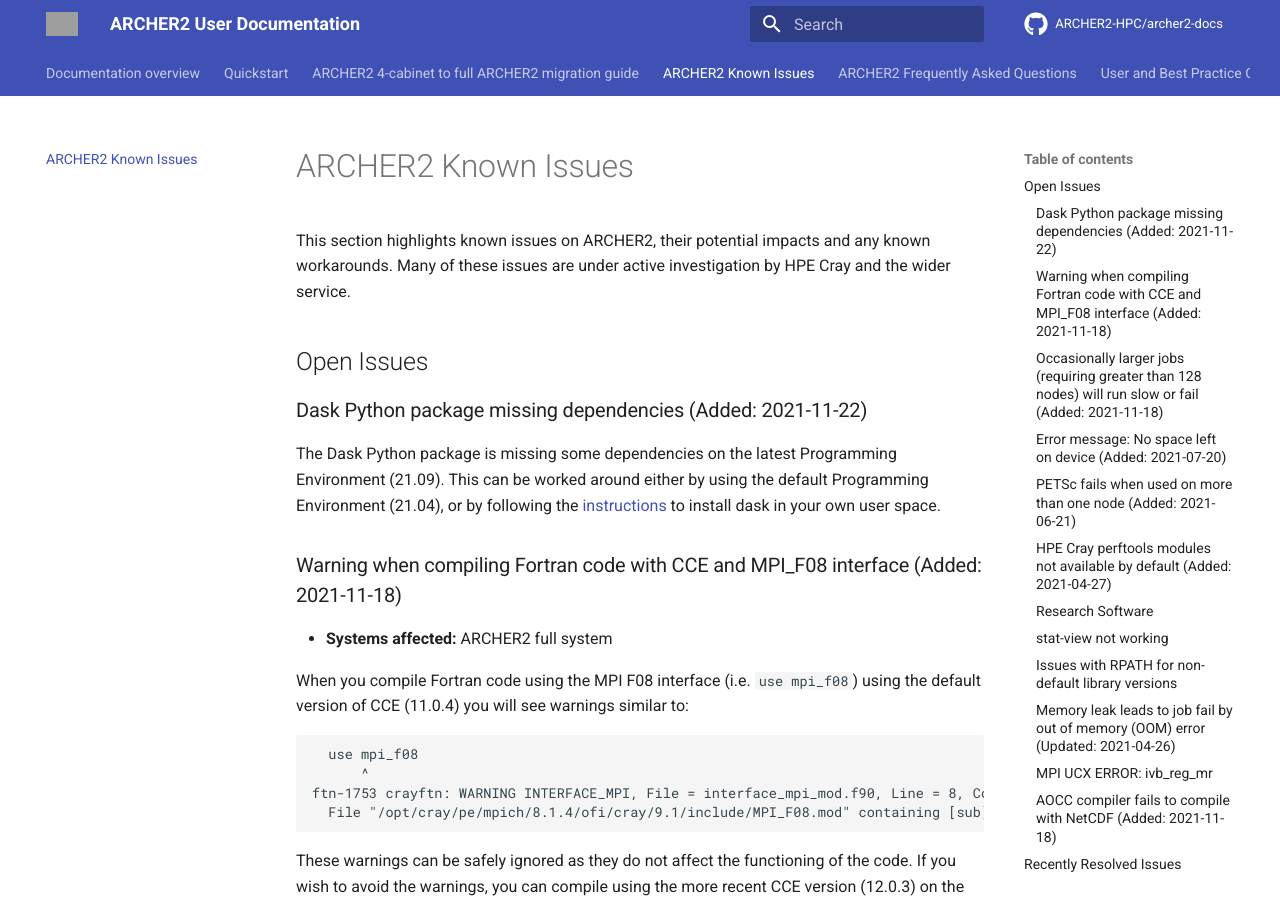
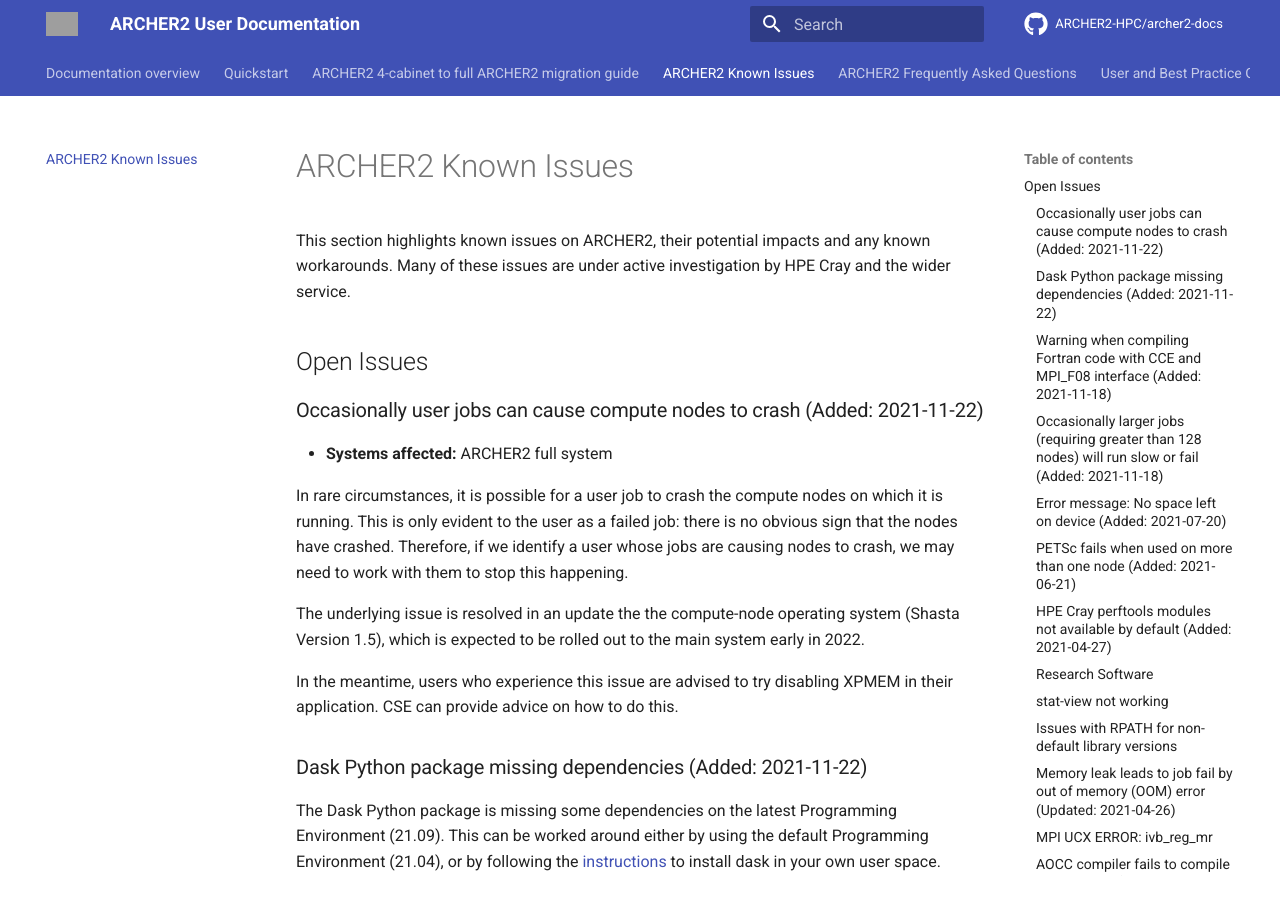
Before and after one commit to ARCHER2-HPC/archer2-docs, an MkDocs documentation site: the page built from docs/known-issues/index.md, in a window 1280 px wide and 900 px high. Built offline with MkDocs 1.6.1 and Material for MkDocs 9.7.7, drawn with Linux system fonts in a browser that asks for light colours; comment, search, counter and statistics services are not loaded; grey boxes are pictures that could not be loaded.

Commit message:
Added report of node-killer issue to Known Issues.

```diff
--- a/docs/known-issues/index.md
+++ b/docs/known-issues/index.md
@@ -5,6 +5,17 @@
 active investigation by HPE Cray and the wider service.
 
 ## Open Issues
+
+### Occasionally user jobs can cause compute nodes to crash (Added: 2021-11-22)
+
+- **Systems affected:** ARCHER2 full system
+
+In rare circumstances, it is possible for a user job to crash the compute nodes on which it is running. This is only evident to the user as a failed job: there is no obvious sign that the nodes have crashed. Therefore, if we identify a user whose jobs are causing nodes to crash, we may need to work with them to stop this happening.
+
+The underlying issue is resolved in an update the the compute-node operating system (Shasta Version 1.5), which is expected to be rolled out to the main system early in 2022.
+
+In the meantime, users who experience this issue are advised to try disabling XPMEM in their application. CSE can provide advice on how to do this.
+
 
 ### Dask Python package missing dependencies (Added: 2021-11-22)
 
```
